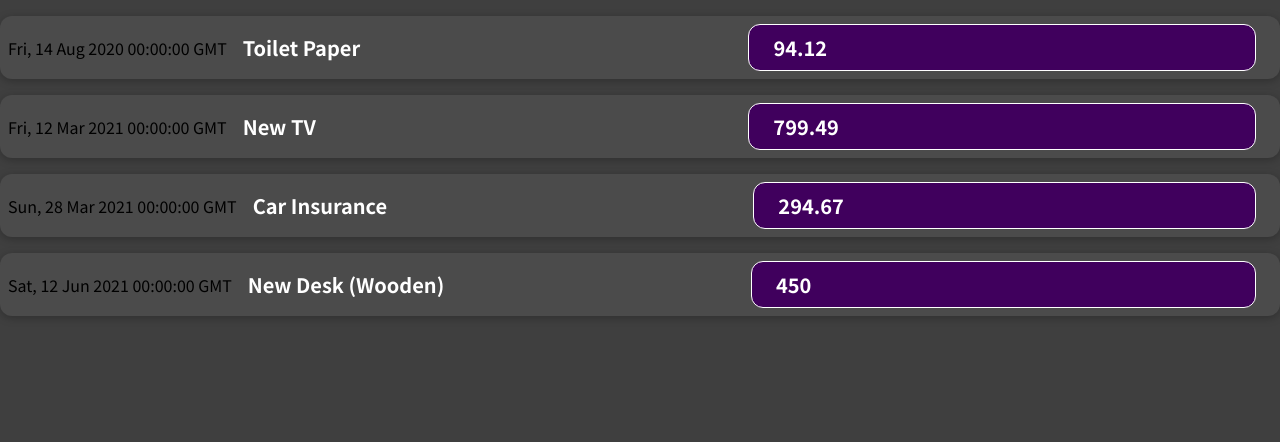
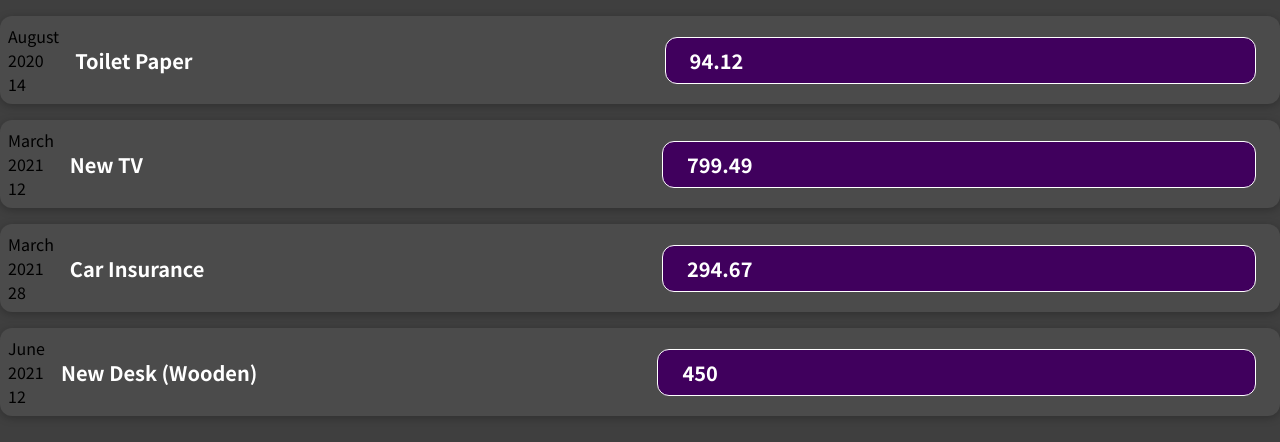
Before and after one commit to GabrielNunes12/testing-react, a JavaScript app: page / in a window 1280 px wide. Shown: the top 442 px of the page. Built offline with nearby package versions, Linux system fonts and the light colour scheme.

Commit message:
fix(ExpenseItem.js): adding date formatted

```diff
--- a/src/components/ExpenseItem/ExpenseItem.js
+++ b/src/components/ExpenseItem/ExpenseItem.js
@@ -5,7 +5,9 @@
       {expanse.map(value => (
         <div className="expense-item" key={value.id}>
           <div>
-            {value.date.toGMTString()}
+						<div>{value.date.toLocaleString('en-US', {month: 'long'})}</div>
+						<div>{value.date.getFullYear()}</div>
+            <div>{value.date.toLocaleString('en-US', {day: '2-digit'})}</div>
           </div>
           <div className="expense-item__description">
             <h2>{value.title}</h2>
```
Also changed, not shown: 1 other file (tests, documents, lock files or other folders).
